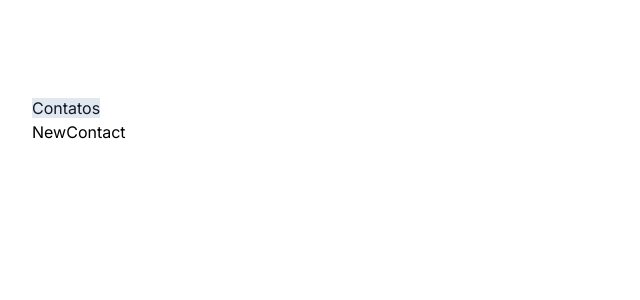
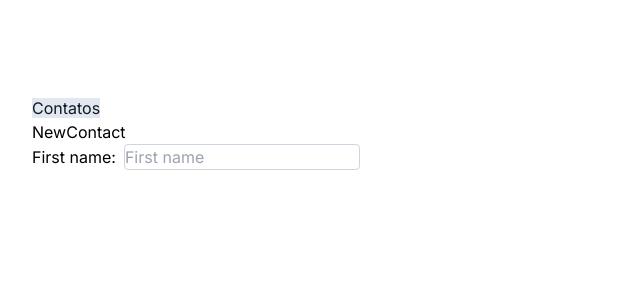
Before and after one commit to JoaoPaulo-creator/first-step-frontend, a Next.js app: page /users/new-contact in a window 1280 px wide. Shown: the top 300 px of the page, without its empty margins (0-640 px from the left). Built offline with nearby package versions, Linux system fonts and the light colour scheme.

Commit message:
refactor: Brincncando com useState()

```diff
--- a/src/app/users/new-contact/page.tsx
+++ b/src/app/users/new-contact/page.tsx
@@ -1,8 +1,23 @@
+'use client'
+
+import { useState } from "react"
+
 export default function NewContact() {
+
+  const [firstName, setFirstName] = useState<string>('')
+
+
   return (
     <div>
       <a href="/users/list" className="text-gray-900 bg-slate-200">Contatos</a>
       <h1>NewContact</h1>
+
+      <label htmlFor="first-name">
+        First name:
+        <input className="rounded border border-gray-300 ml-2" value={firstName} type="text" onChange={(event) => setFirstName(event.target.value)} placeholder="First name" />
+      </label>
+      {firstName !== '' && <p>Your name is {firstName}!</p>}
+
     </div>
   )
 }
```
